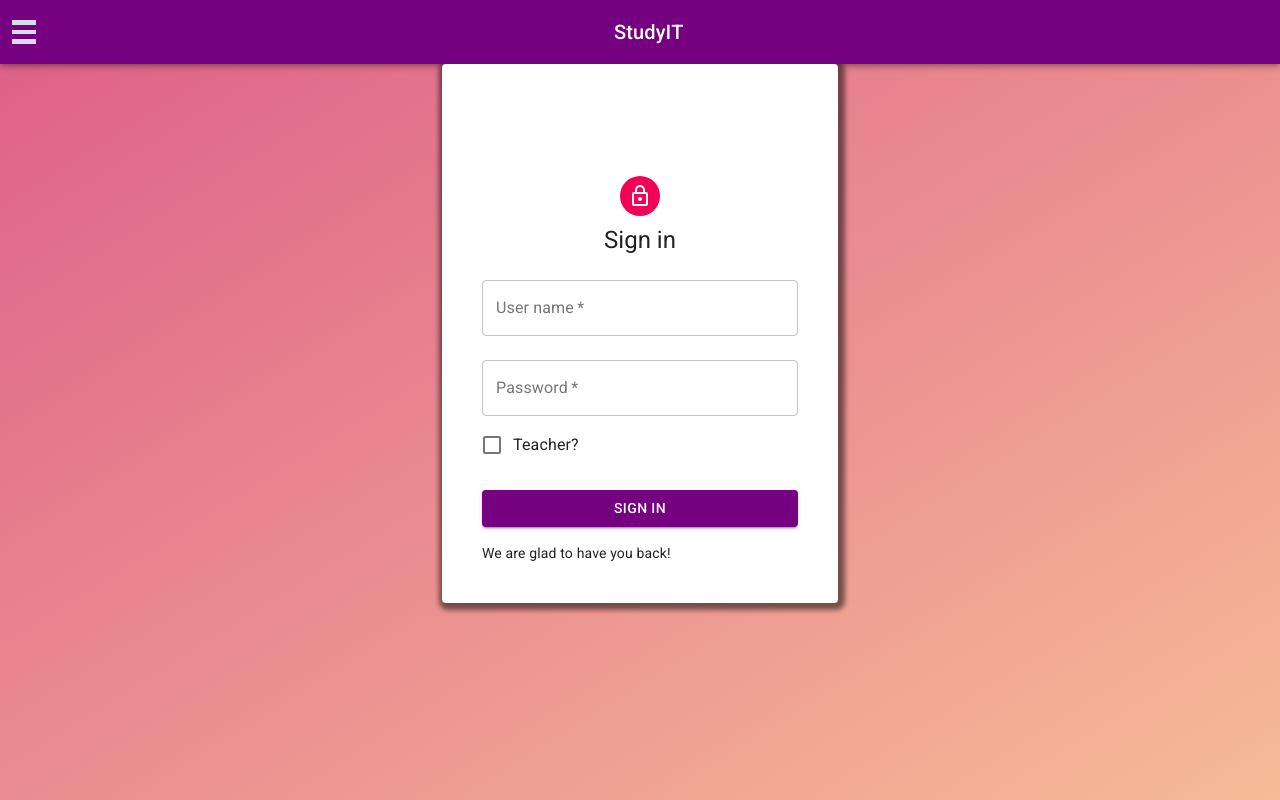
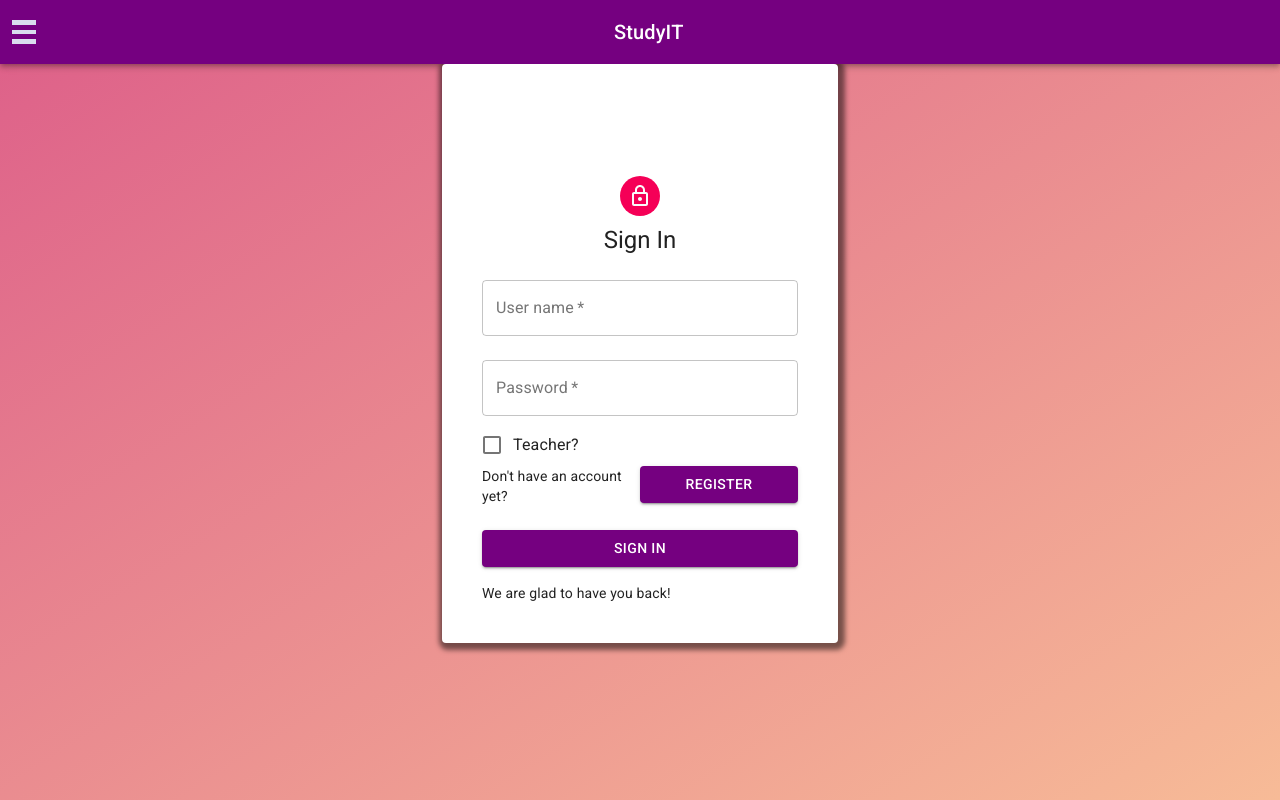
Before and after one commit to StudyIT-team/frontend, a React (Create React App) app: page /login in a window 1280 px wide. Built offline with nearby package versions, Linux system fonts and the light colour scheme.

Commit message:
[ bugfix ] navigation from login to register

```diff
--- a/src/screens/login-screen.js
+++ b/src/screens/login-screen.js
@@ -91,6 +91,11 @@ class LoginScreen extends React.Component {
         })
     }
 
+    redirectToRegister() {
+        const register_path = '/register';
+        this.props.history.push(register_path);
+    }
+
     render() {
         const classes = this.props.classes;
         const errorSnackBar = <ErrorSnackbar variant="error" message="Cannot log in. Try again!" onClose={this.restartLogin.bind(this)}/>;
@@ -104,7 +109,7 @@ class LoginScreen extends React.Component {
                             <LockOutlinedIcon />
                         </Avatar>
                         <Typography component="h1" variant="h5">
-                            Sign in
+                            Sign In
                     </Typography>
                         <form className={classes.form} noValidate>
                             <TextField
@@ -135,6 +140,22 @@ class LoginScreen extends React.Component {
                                 control={<Checkbox value="remember" color="primary" onChange={this.changeIsTeacher.bind(this)} />}
                                 label="Teacher?"
                             />
+                            <Grid container>
+                                <Grid container>
+                                    <Grid item xs>
+                                        Don't have an account yet?
+                                    </Grid>
+                                    <Grid item xs>
+                                        <Button
+                                            fullWidth
+                                            variant = "contained"
+                                            color = "primary"
+                                            style = {{ backgroundColor: "#750080 "}}
+                                            onClick = {this.redirectToRegister.bind(this)} >
+                                            Register
+                                        </Button>
+                                    </Grid>
+                                </Grid>
                                 <Button
                                     type="submit"
                                     fullWidth
@@ -142,13 +163,10 @@ class LoginScreen extends React.Component {
                                     color="primary"
                                     className={classes.submit}
                                     style={{ backgroundColor: "#750080" }}
-                                onClick={this.submitLogin.bind(this)}
-                            >
+                                    onClick={this.submitLogin.bind(this)}>
                                         Sign In
                                 </Button>
-                            <Grid container>
                                 <Grid item xs>
-
                                     We are glad to have you back!
                             </Grid>
                             </Grid>
```
Lines whose indentation alone changed are shown as unchanged.
